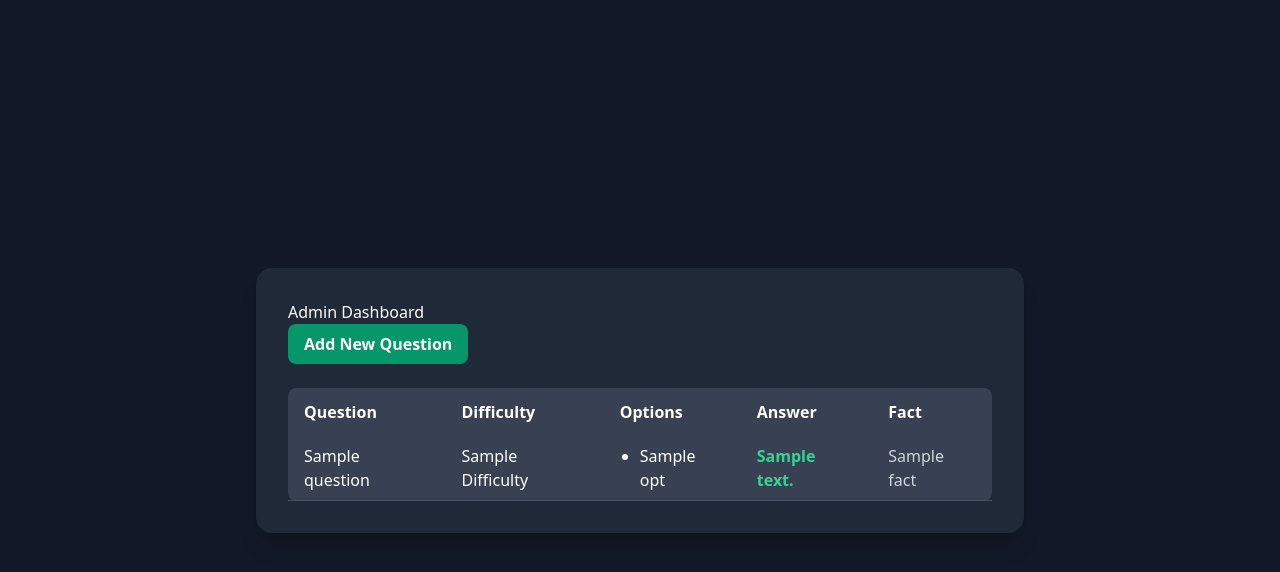
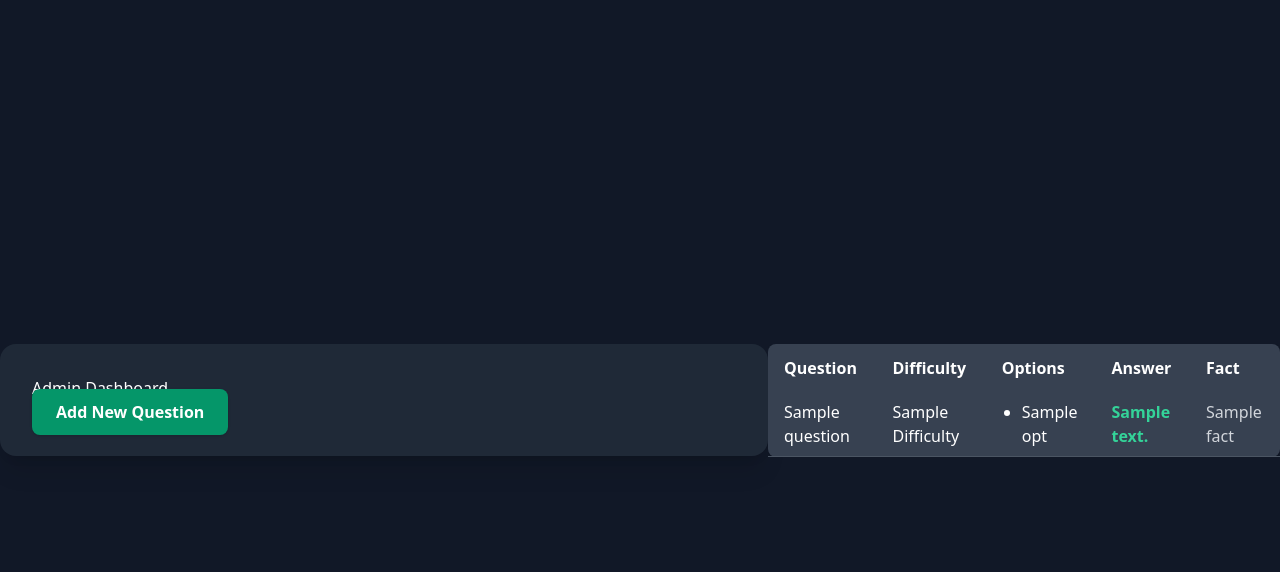
Before and after one commit to AaqilSh/EcoQuiz, a Flask app: template templates/admin/dashboard.html in a window 1280 px wide. Shown: the top 572 px of the page. Run offline with Flask 3, Linux system fonts and the light colour scheme; the template is opened without the code that fills it: most values are stand-ins (such as "Sample title", 1, 10 or a date in 2020); some libraries are stand-ins or nearby versions.

Commit message:
Improve styling of Add New Question button for better visibility and user experience

```diff
--- a/templates/admin/dashboard.html
+++ b/templates/admin/dashboard.html
@@ -4,9 +4,9 @@ endblock %} {% block content %}
 <h2>Admin Dashboard</h2>
 <a
   href="{{ url_for('admin.add_question') }}"
-  class="inline-block mb-6 px-4 py-2 bg-emerald-600 hover:bg-emerald-700 text-white rounded-lg font-semibold transition"
+  class="px-6 py-3 bg-emerald-600 hover:bg-emerald-700 text-white rounded-lg font-semibold transition shadow"
   >Add New Question</a
->
+></div>
 <div class="overflow-x-auto">
   <table class="min-w-full bg-gray-700 rounded-lg shadow">
     <thead>
```
